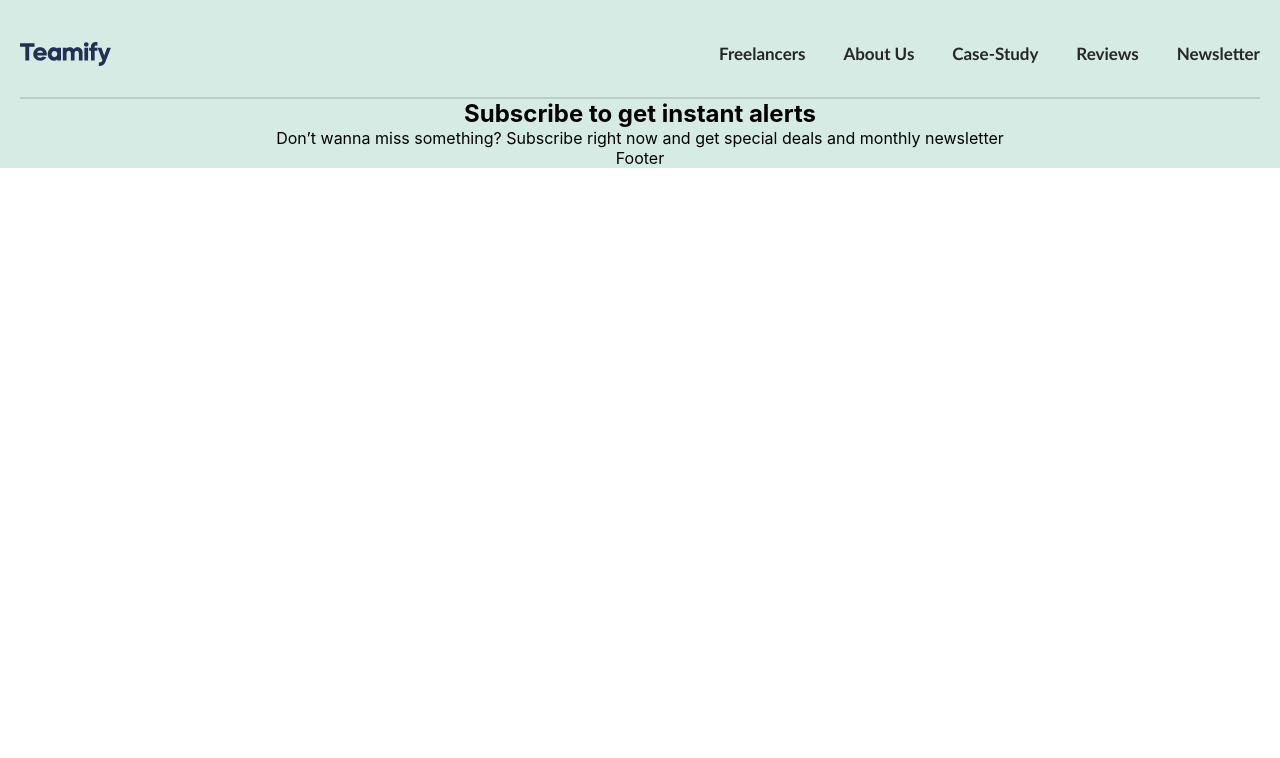
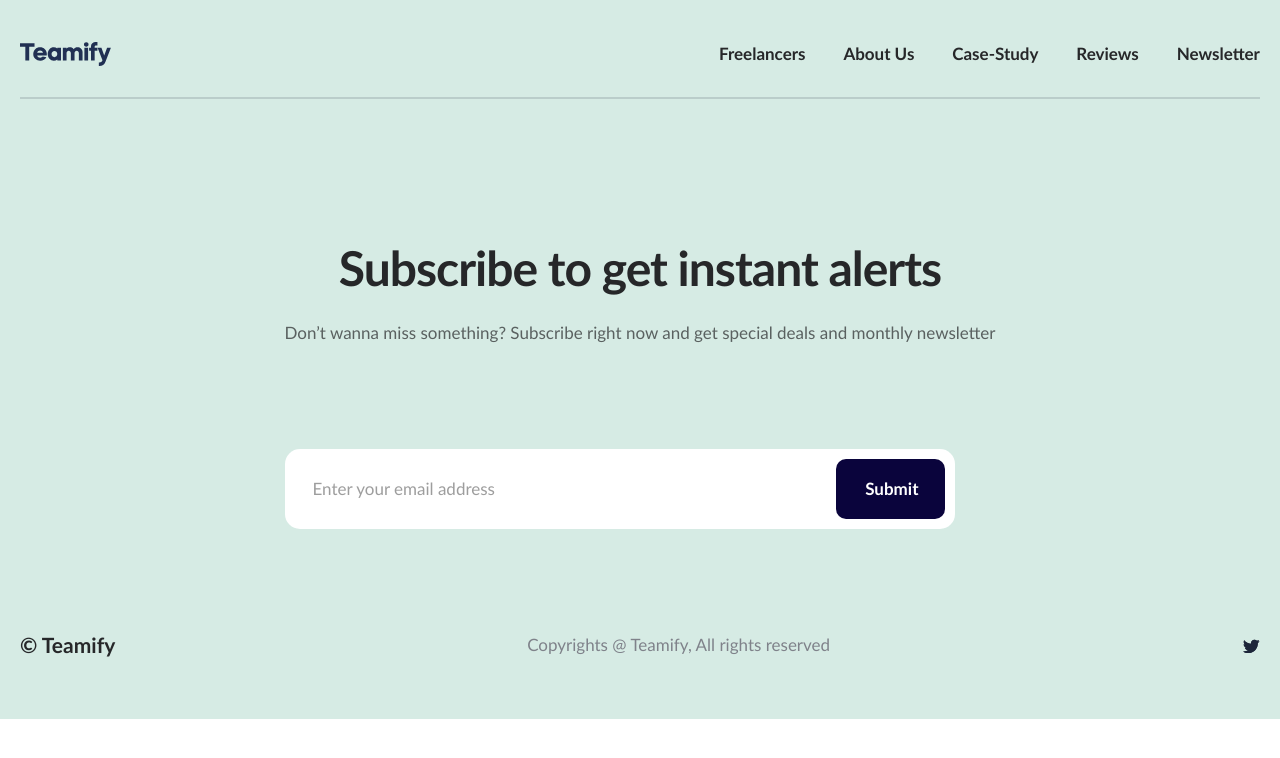
Before and after one commit to dima-leveret/CodeaddictRecruitmentTask, a React (Create React App) app in the folder crt-app/: page / in a window 1280 px wide. Shown: the top 758 px of the page. Built offline with nearby package versions, Linux system fonts and the light colour scheme.

Commit message:
finished with subscribe component, created and finished with footer component, finished with subscribe-footer component

```diff
--- a/crt-app/src/components/subscribe-footer/Footer.js
+++ b/crt-app/src/components/subscribe-footer/Footer.js
@@ -1,10 +1,25 @@
-import React from "react"
+import React from "react";
+
+import "../../style/subscribe-footer/Footer.css";
+
+import twitterLogo from "../../img/twitter.svg"
 
 function Footer() {
     return (
-        <div>
-            Footer
-        </div>
+        <footer>
+            <div className='footer-container'>
+                <p className='teamify-cr'>© Teamify</p>
+                <p className='copyrights'>Copyrights @ Teamify, All rights reserved</p>
+                <a href='https://twitter.com/' target='_blank' rel="noreferrer" >
+                    <img
+                    className='twitter-logo'
+                    src={twitterLogo}
+                    alt='twitter-logo'
+                    />
+                </a>
+            </div>
+        </footer>
+
     )
 }
 
--- a/crt-app/src/components/subscribe-footer/Subscribe.js
+++ b/crt-app/src/components/subscribe-footer/Subscribe.js
@@ -2,13 +2,48 @@ import React from "react";
 
 import "../../style/subscribe-footer/Subscribe.css"
 
-function Subscribe() {
+class Subscribe extends React.Component {
+
+    state = {
+        inputValue: '',
+    }
+
+    handleOnInputChange = (event) => {
+        this.setState({
+            [event.target.name]: event.target.value
+        })
+    }
+
+    handleOnSubmitClick = () => {
+        console.log(this.state.inputValue);
+        this.setState ({
+            inputValue: ''
+        })
+    }
+
+    render() {
         return (
             <div className='subscribe-container'>
                <h2>Subscribe to get instant alerts</h2>
                <p>Don’t wanna miss something? Subscribe right now and get special deals and monthly newsletter</p>
+               <form className='subscribe-input-container'>
+                    <input
+                    value={this.state.inputValue}
+                    type='email'
+                    placeholder='Enter your email address'
+                    id='email'
+                    name='inputValue'
+                    onChange={this.handleOnInputChange}
+                    />
+                    <label
+                    onClick={() => this.handleOnSubmitClick()}
+                    htmlFor='email'
+                    >Submit</label>
+               </form>
             </div>
         )
     }
 
+}
+
 export default Subscribe;
--- /dev/null
+++ b/crt-app/src/style/subscribe-footer/Footer.css
@@ -0,0 +1,47 @@
+footer {
+    display: flex;
+    justify-content: center;
+    max-width: 1440px;
+    width: 100%;
+    padding: 101px 10px 59px ;
+    flex-wrap: wrap;
+}
+
+.footer-container {
+    display: flex;
+    justify-content: space-between;
+    max-width: 1240px;
+    width: 100%;
+    flex-wrap: wrap;
+    align-items: center;
+}
+
+.teamify-cr {
+    font-family: 'Gill Sans', 'Gill Sans MT', Calibri, 'Trebuchet MS', sans-serif;
+    font-size: 21px;
+    font-weight: bold;
+    line-height: 1.43;
+    color: #262729;
+}
+
+.copyrights {
+    font-family: 'Gill Sans', 'Gill Sans MT', Calibri, 'Trebuchet MS', sans-serif;
+    font-size: 17px;
+    line-height: 1.76;
+    color: #7f828a;
+}
+
+.twitter-logo {
+    width: 18px;
+    height: 14px;
+    margin-top: 6px;
+}
+
+@media only screen and (max-width: 500px) {
+    .footer-container {
+        flex-direction: column;
+    }
+    .copyrights {
+        margin: 20px 0;
+    }
+}
--- a/crt-app/src/style/subscribe-footer/Subscribe.css
+++ b/crt-app/src/style/subscribe-footer/Subscribe.css
@@ -1,3 +1,60 @@
 .subscribe-container {
     text-align: center;
+    padding: 140px 10px 0;
 }
+
+.subscribe-container > h2 {
+    font-family: 'Gill Sans', 'Gill Sans MT', sans-serif;
+    font-size: 48px;
+    font-weight: bold;
+    line-height: 1.21;
+    letter-spacing: -1px;
+    color: #262729;
+}
+
+.subscribe-container > p {
+    font-family: 'Gill Sans', 'Gill Sans MT', sans-serif;
+    opacity: 0.7;
+    font-size: 17px;
+    line-height: 1.76;
+    color: #262729;
+    padding-top: 21px;
+}
+
+.subscribe-input-container {
+    display: flex;
+    justify-content: center;
+    max-width: 670px;
+    width: 100%;
+    height: 80px;
+    border-radius: 15px;
+    background-color: #ffffff;
+    padding: 10px 10px 10px 28px;
+    margin-top: 101px;
+}
+
+.subscribe-input-container > input {
+    width: 100%;
+    border: none;
+    opacity: 0.7;
+    font-family: 'Gill Sans', 'Gill Sans MT', sans-serif;
+    font-size: 17px;
+    line-height: 1.76;
+    color: #262729;
+    outline: none;
+}
+
+.subscribe-input-container > label {
+    border: none;
+    width: 115px;
+    height: 60px;
+    padding: 15px 26px 15px 29px;
+    border-radius: 10px;
+    background-color: #0a043c;
+    color: #ffffff;
+    font-family: 'Gill Sans', 'Gill Sans MT', sans-serif;
+    font-size: 17px;
+    font-weight: bold;
+    line-height: 1.76;
+    cursor: pointer;
+}
```
Also changed, not shown: crt-app/src/img/twitter.svg (added). Lines whose indentation alone changed are shown as unchanged.
